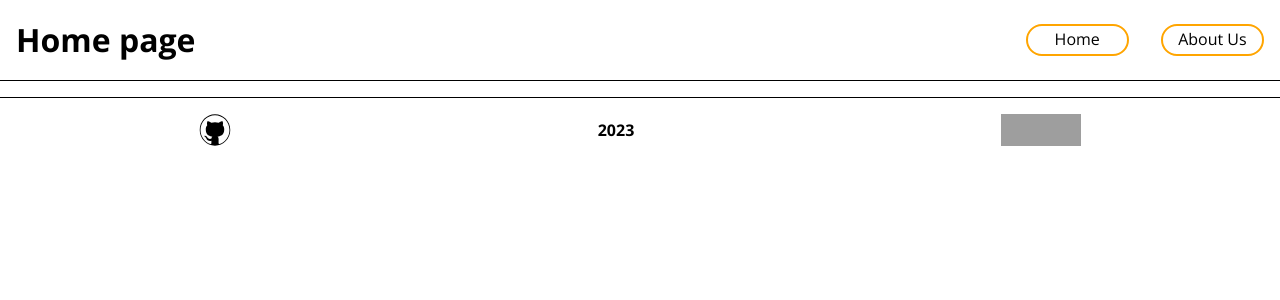
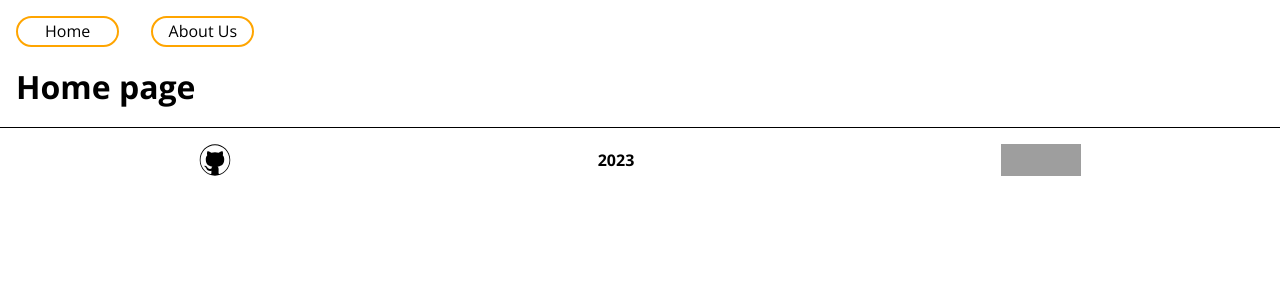
Before and after one commit to Disembow/RSS-React, a React (Vite) app: page / in a window 1280 px wide. Shown: the top 300 px of the page. Built offline with nearby package versions, Linux system fonts and the light colour scheme; grey boxes are pictures that could not be loaded.

Commit message:
feat: change router logic

```diff
--- a/src/App.tsx
+++ b/src/App.tsx
@@ -1,32 +1,31 @@
 import React from 'react';
-import { BrowserRouter, Routes, Route, NavLink } from 'react-router-dom';
+import {
+  createBrowserRouter,
+  Route,
+  createRoutesFromElements,
+  RouterProvider,
+} from 'react-router-dom';
 import './App.css';
 
 // Components
 import Title from './components/Title';
 import Footer from './components/Footer';
+import RootLayout from './components/layouts/RootLayout';
+
+const router = createBrowserRouter(
+  createRoutesFromElements(
+    <Route path="/" element={<RootLayout />}>
+      <Route index element={<Title>{'Home page'}</Title>}></Route>
+      <Route path="about" element={<Title>{'About'}</Title>}></Route>
+      <Route path="*" element={<Title>{'Page not found'}</Title>}></Route>
+    </Route>
+  )
+);
 
 function App() {
   return (
     <>
-      <BrowserRouter>
-        <header className="header">
-          <Routes>
-            <Route index element={<Title>{'Home page'}</Title>}></Route>
-            <Route path="about" element={<Title>{'About'}</Title>}></Route>
-            <Route path="*" element={<Title>{'Page not found'}</Title>}></Route>
-          </Routes>
-          <nav className="navigation">
-            <NavLink to="/" className={'navigation__item'}>
-              Home
-            </NavLink>
-            <NavLink to="about" className={'navigation__item'}>
-              About Us
-            </NavLink>
-          </nav>
-        </header>
-        <main className="main"></main>
-      </BrowserRouter>
+      <RouterProvider router={router} />
       <Footer />
     </>
   );
--- /dev/null
+++ b/src/components/Main.tsx
@@ -0,0 +1,6 @@
+import React from 'react';
+import './Main.css';
+
+export default function Main() {
+  return <main className="main">Main</main>;
+}
--- /dev/null
+++ b/src/components/layouts/RootLayout.tsx
@@ -0,0 +1,22 @@
+import React from 'react';
+import { NavLink, Outlet } from 'react-router-dom';
+
+export default function RootLayout() {
+  return (
+    <div className="root__layout">
+      <header>
+        <nav className="navigation">
+          <NavLink to="/" className={'navigation__item'}>
+            Home
+          </NavLink>
+          <NavLink to="about" className={'navigation__item'}>
+            About Us
+          </NavLink>
+        </nav>
+      </header>
+      <main>
+        <Outlet />
+      </main>
+    </div>
+  );
+}
```
Also changed, not shown: src/components/Main.css (added).
